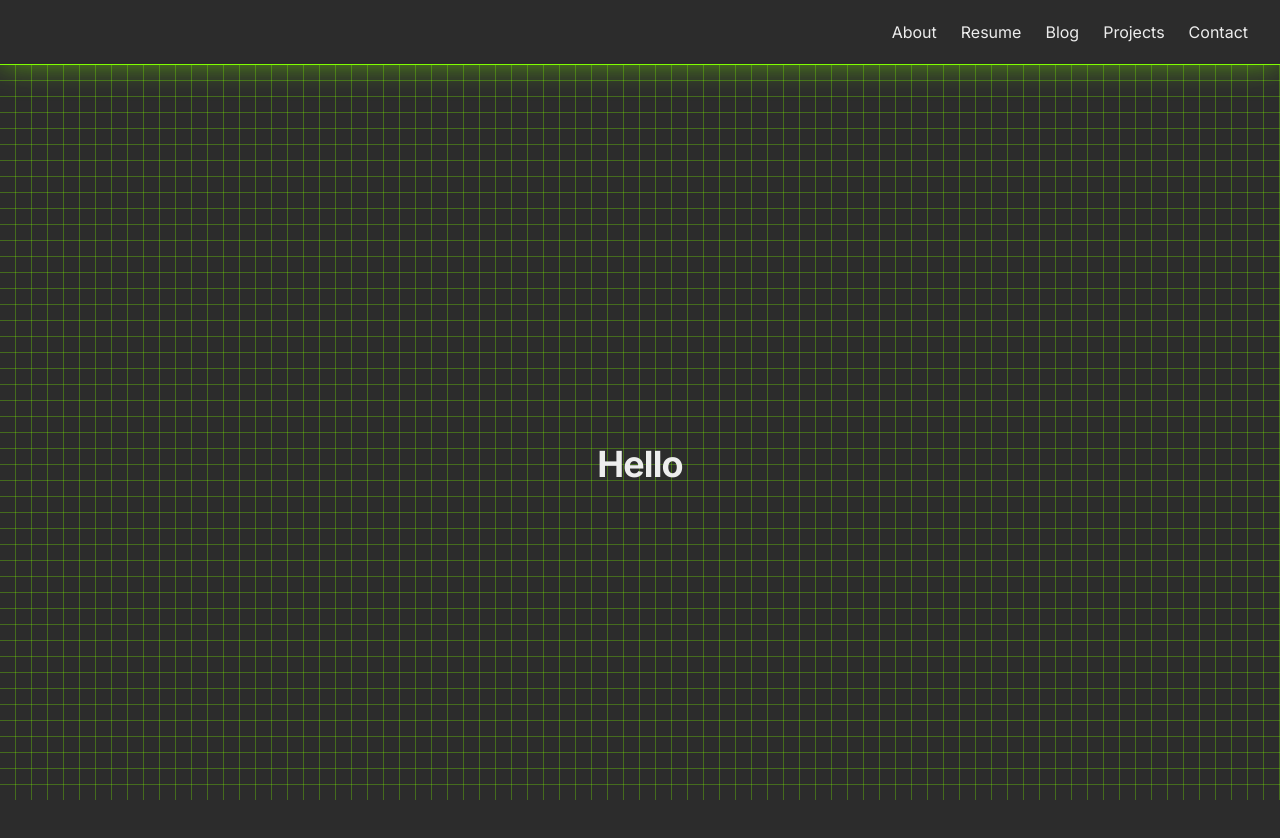
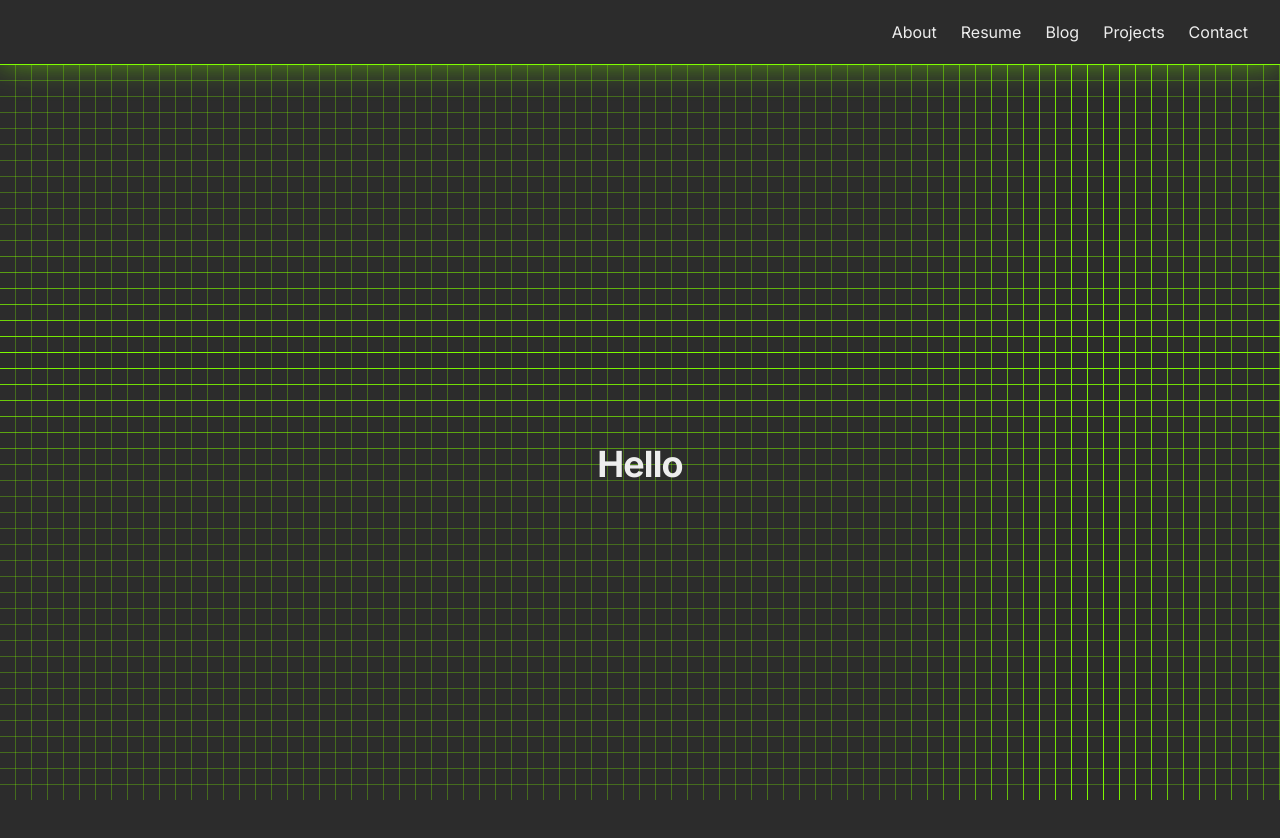
Before and after one commit to timtheteh/Personal-Website, a Next.js app: page / in a window 1280 px wide. Shown: the top 838 px of the page. Built offline with nearby package versions, Linux system fonts and the light colour scheme.

Commit message:
linear instead of ease-in-out

```diff
--- a/app/globals.css
+++ b/app/globals.css
@@ -78,7 +78,7 @@ body {
   );
   -webkit-mask-size: 100% 400%;
   mask-size: 100% 400%;
-  animation: intensity-wave-vertical 24s ease-in-out infinite alternate;
+  animation: intensity-wave-vertical 24s linear infinite alternate;
   will-change: mask-position, -webkit-mask-position;
 }
 
@@ -115,7 +115,7 @@ body {
   );
   -webkit-mask-size: 400% 100%;
   mask-size: 400% 100%;
-  animation: intensity-wave-horizontal 30s ease-in-out infinite alternate;
+  animation: intensity-wave-horizontal 30s linear infinite alternate;
   will-change: mask-position, -webkit-mask-position;
 }
 
```
